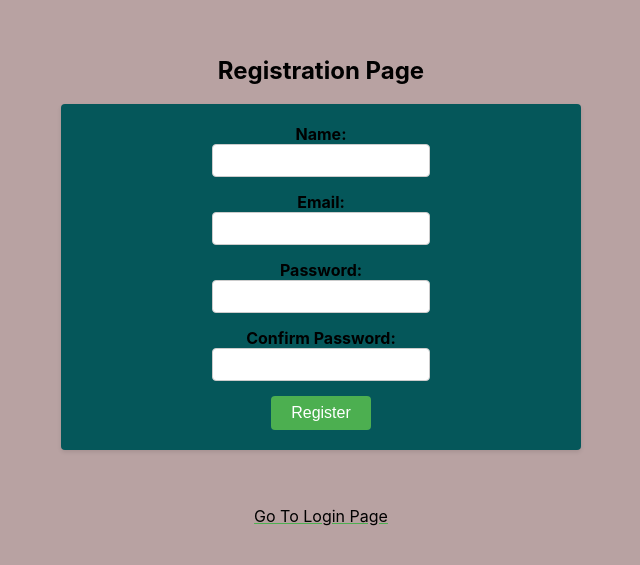
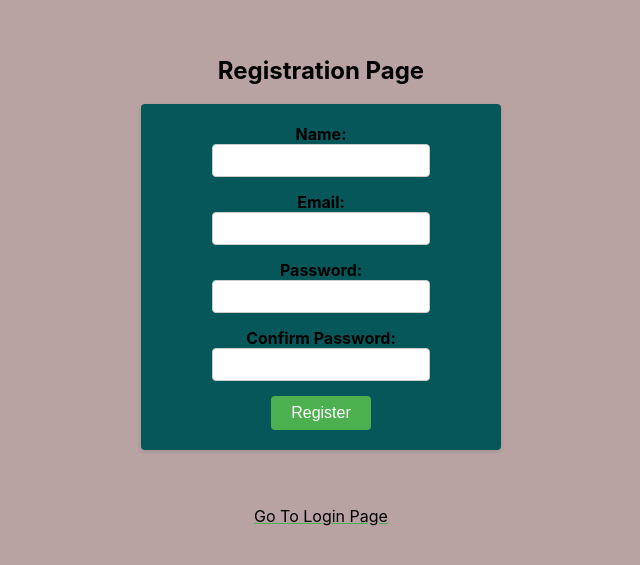
Before and after one commit to sunitsarkar/TASK-MANAGER-FRONTEND, a React (Create React App) app: page /register in a window 1280 px wide. Shown: the part 111-676 px from the top of the page, without its empty margins (319-959 px from the left). Built offline with nearby package versions, Linux system fonts and the light colour scheme.

Commit message:
login register style update

```diff
--- a/src/component/login.css
+++ b/src/component/login.css
@@ -4,6 +4,7 @@
   align-items: center;
   justify-content: center;
   height: 100vh;
+  width: 100%;
   background-color: #b19e9e;
 }
 
@@ -12,7 +13,7 @@
   flex-direction: column;
   align-items: center;
   padding: 20px;
-  width: 30em;
+  width: 20em;
   background-color: #05575a;
   border-radius: 4px;
   box-shadow: 0 2px 4px rgba(0, 0, 0, 0.1);
--- a/src/component/reg.css
+++ b/src/component/reg.css
@@ -12,7 +12,7 @@
     flex-direction: column;
     align-items: center;
     padding: 20px;
-    width: 30em;
+    width: 20em;
     background-color: #05575a;
     border-radius: 4px;
     box-shadow: 0 2px 4px rgba(0, 0, 0, 0.1);
--- a/src/component/task.css
+++ b/src/component/task.css
@@ -2,7 +2,7 @@
     padding-top: 20px;
     background-color: #46a2b3;
     width: 100%;
-    min-height: 590px;
+    min-height: 658px;
 }
 
 #logout{
```
